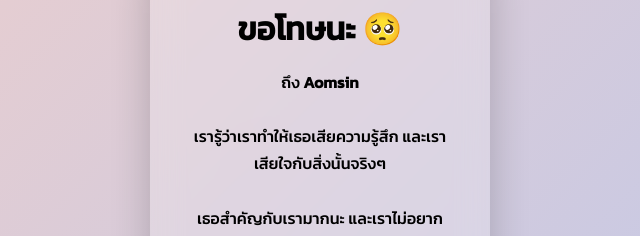
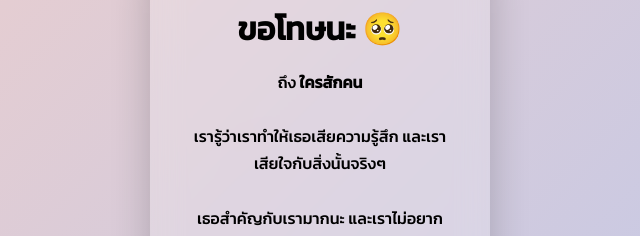
Before and after one commit to Starboy-nakub/Sorry, a plain HTML site: page index.html in a window 1280 px wide. Shown: the part 200-436 px from the top of the page, 320-960 px from the left. Drawn offline with Linux system fonts and the light colour scheme.

Commit message:
Update index.html

```diff
--- a/index.html
+++ b/index.html
@@ -109,7 +109,7 @@
   <div class="card">
     <h1>ขอโทษนะ 🥺</h1>
     <p>
-      ถึง <b>Aomsin</b><br><br>
+      ถึง <b>ใครสักคน</b><br><br>
       เรารู้ว่าเราทำให้เธอเสียความรู้สึก
       และเราเสียใจกับสิ่งนั้นจริงๆ
       <br><br>
```
